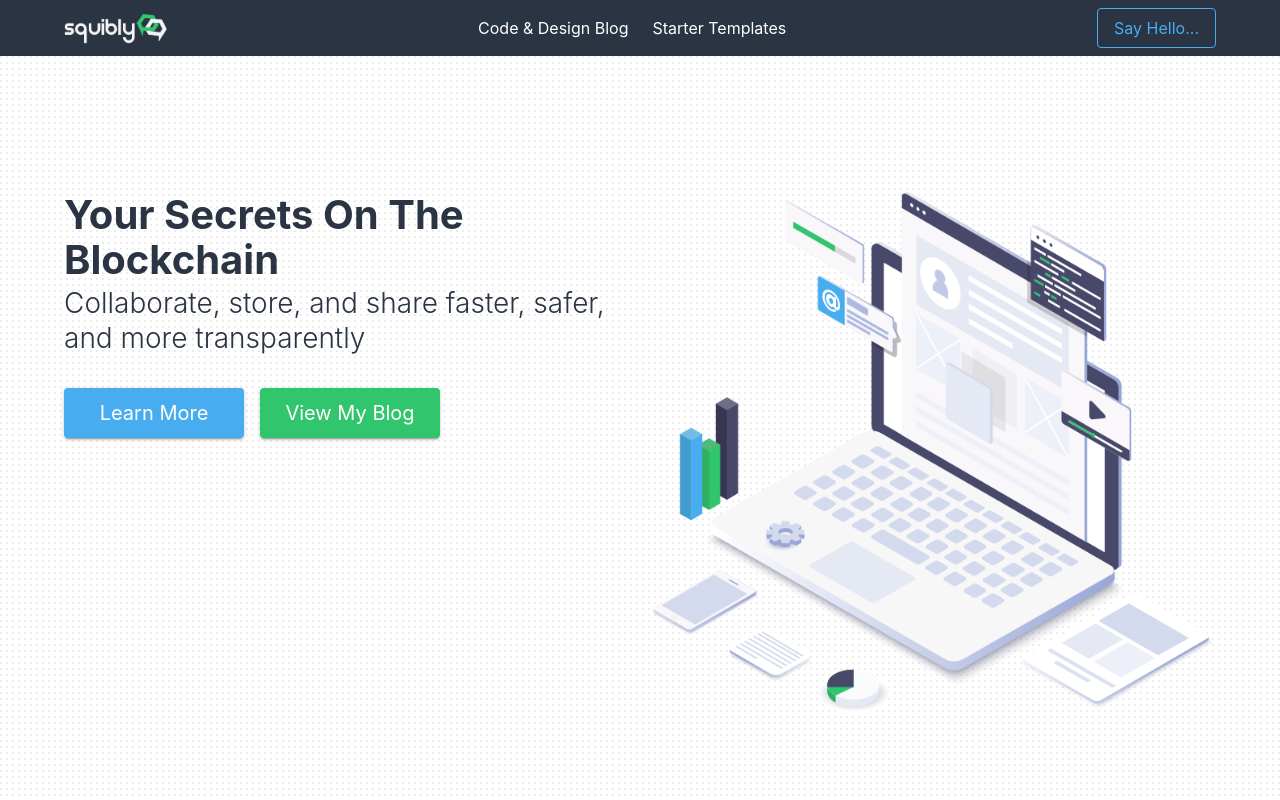
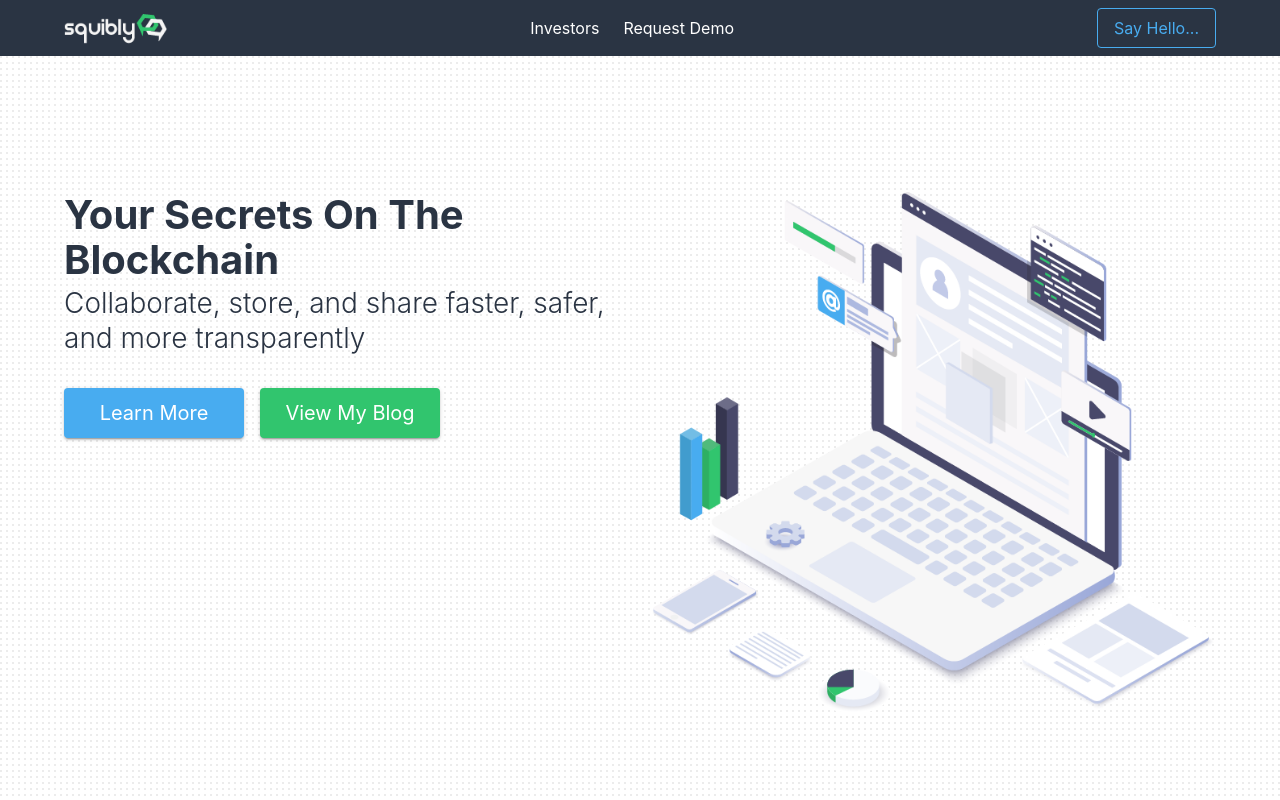
Before and after one commit to chubbymaus/squiblyBulma, a Gatsby site: page / in a window 1280 px wide. Shown: the top 800 px of the page. Built offline with nearby package versions, Linux system fonts and the light colour scheme; Gatsby itself is replaced by a stand-in of ours; what @fortawesome/pro-regular-svg-icons would draw is missing.

Commit message:
changed link names

```diff
--- a/src/components/Navbar.js
+++ b/src/components/Navbar.js
@@ -69,8 +69,12 @@ class Navbar extends Component {
                         id="navMenu">
                             <div className="navbar-end">
 
-                                <Link to="/blog" className="navbar-item">Code & Design Blog</Link>
-                                <Link to="/starters" className="navbar-item">Starter Templates</Link>
+                                <Link to="/blog" className="navbar-item">
+                                    Investors
+                                </Link>
+                                <Link to="/starters" className="navbar-item">
+                                    Request Demo
+                                </Link>
 
                             </div>
                             <div className="navbar-end is-primary">
```
